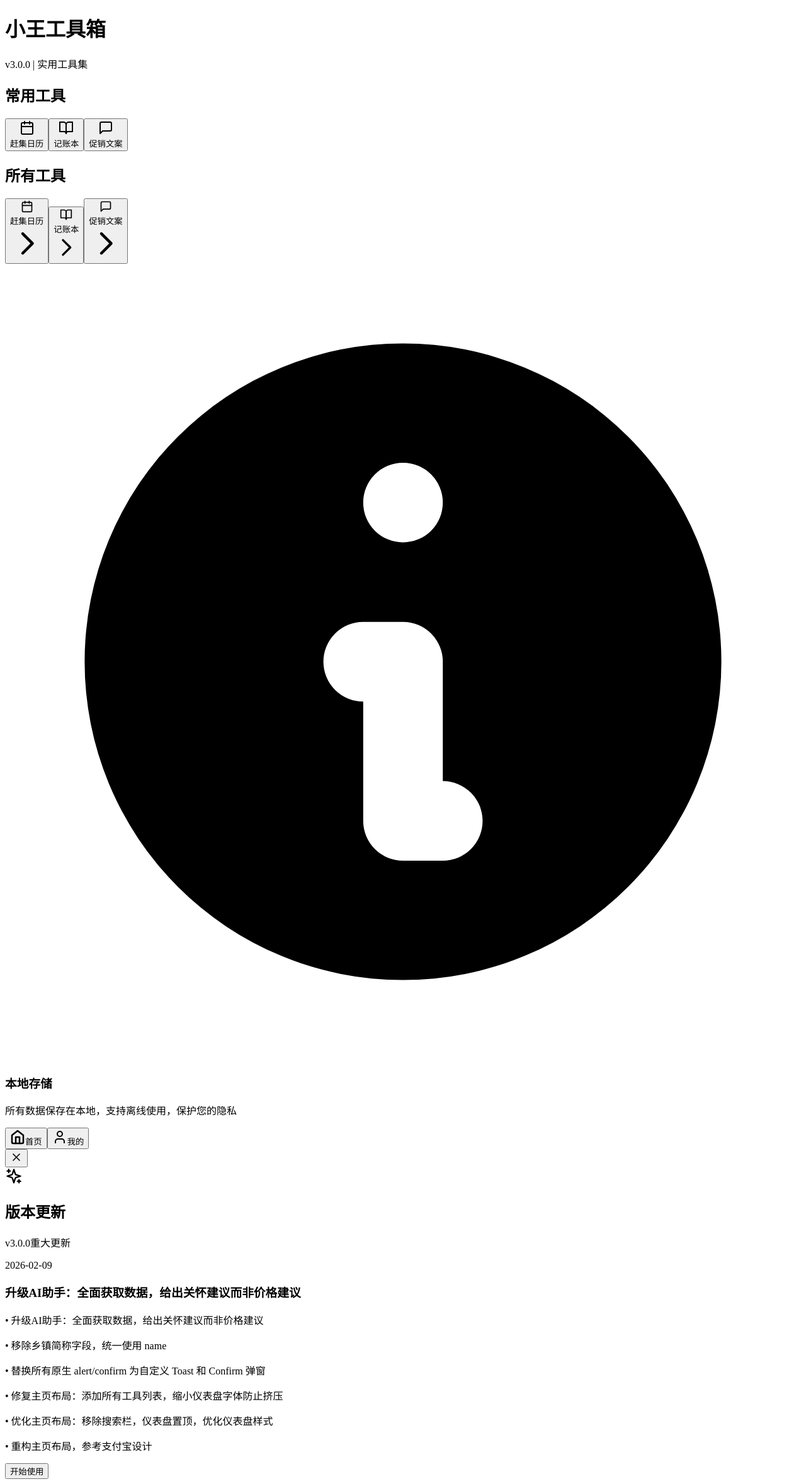
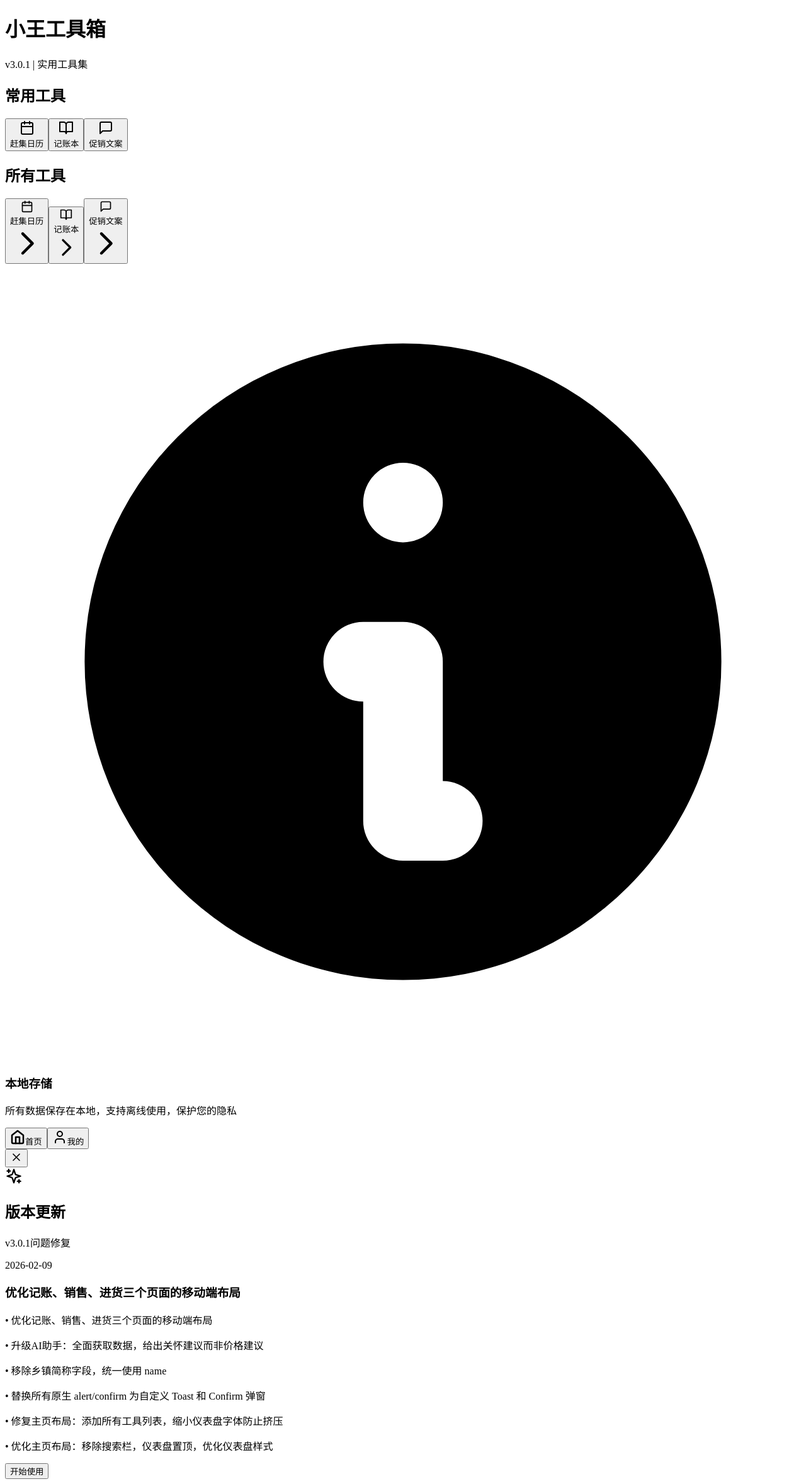
Before and after one commit to Awfp1314/FruitSetting, a React (Vite) app: page /#home in a window 1280 px wide. Shown: the whole page at 63% size. Built offline with nearby package versions, Linux system fonts and the light colour scheme; the HTML template or start-up script is replaced by a standard one.

Commit message:
chore: 发布 v3.0.1 - 优化记账、销售、进货三个页面的移动端布局

```diff
--- a/package.json
+++ b/package.json
@@ -1,7 +1,7 @@
 {
   "name": "laowang-toolbox",
   "private": true,
-  "version": "3.0.0",
+  "version": "3.0.1",
   "type": "module",
   "description": "老王工具箱 - 专为小生意人打造的实用工具集",
   "author": "老王",
--- a/src/constants/changelog.js
+++ b/src/constants/changelog.js
@@ -3,6 +3,19 @@
 // type: 'major' | 'minor' | 'patch'
 
 export const CHANGELOG = {
+  '3.0.1': {
+    date: '2026-02-09',
+    type: 'patch',
+    title: '优化记账、销售、进货三个页面的移动端布局',
+    changes: [
+      '• 优化记账、销售、进货三个页面的移动端布局',
+      '• 升级AI助手：全面获取数据，给出关怀建议而非价格建议',
+      '• 移除乡镇简称字段，统一使用 name',
+      '• 替换所有原生 alert/confirm 为自定义 Toast 和 Confirm 弹窗',
+      '• 修复主页布局：添加所有工具列表，缩小仪表盘字体防止挤压',
+      '• 优化主页布局：移除搜索栏，仪表盘置顶，优化仪表盘样式',
+    ],
+  },
   '3.0.0': {
     date: '2026-02-09',
     type: 'major',
@@ -133,7 +146,7 @@ export const CHANGELOG = {
 };
 
 // 获取当前版本
-export const CURRENT_VERSION = '3.0.0';
+export const CURRENT_VERSION = '3.0.1';
 
 // 获取版本类型的中文名称
 export const getVersionTypeName = (type) => {
```
